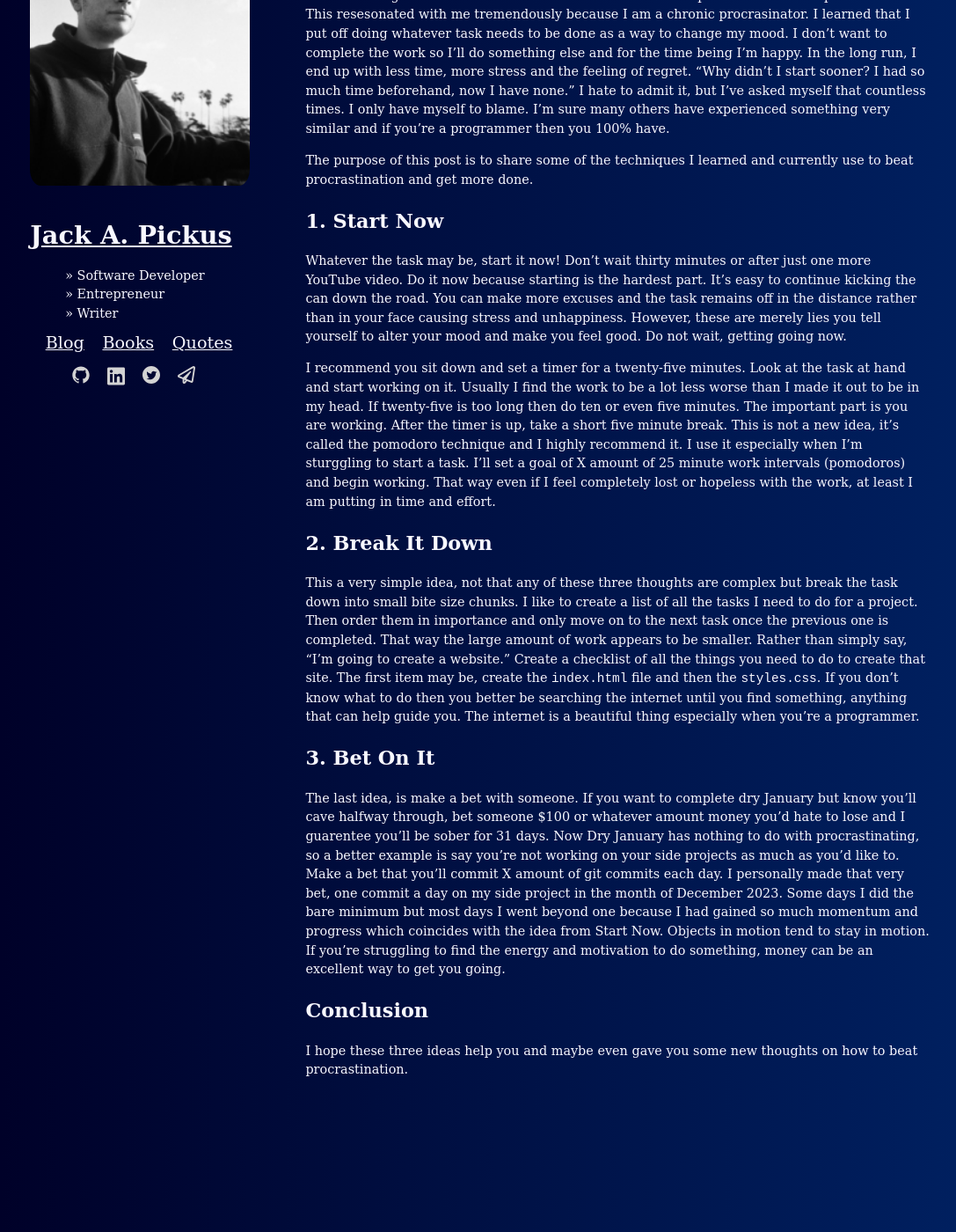
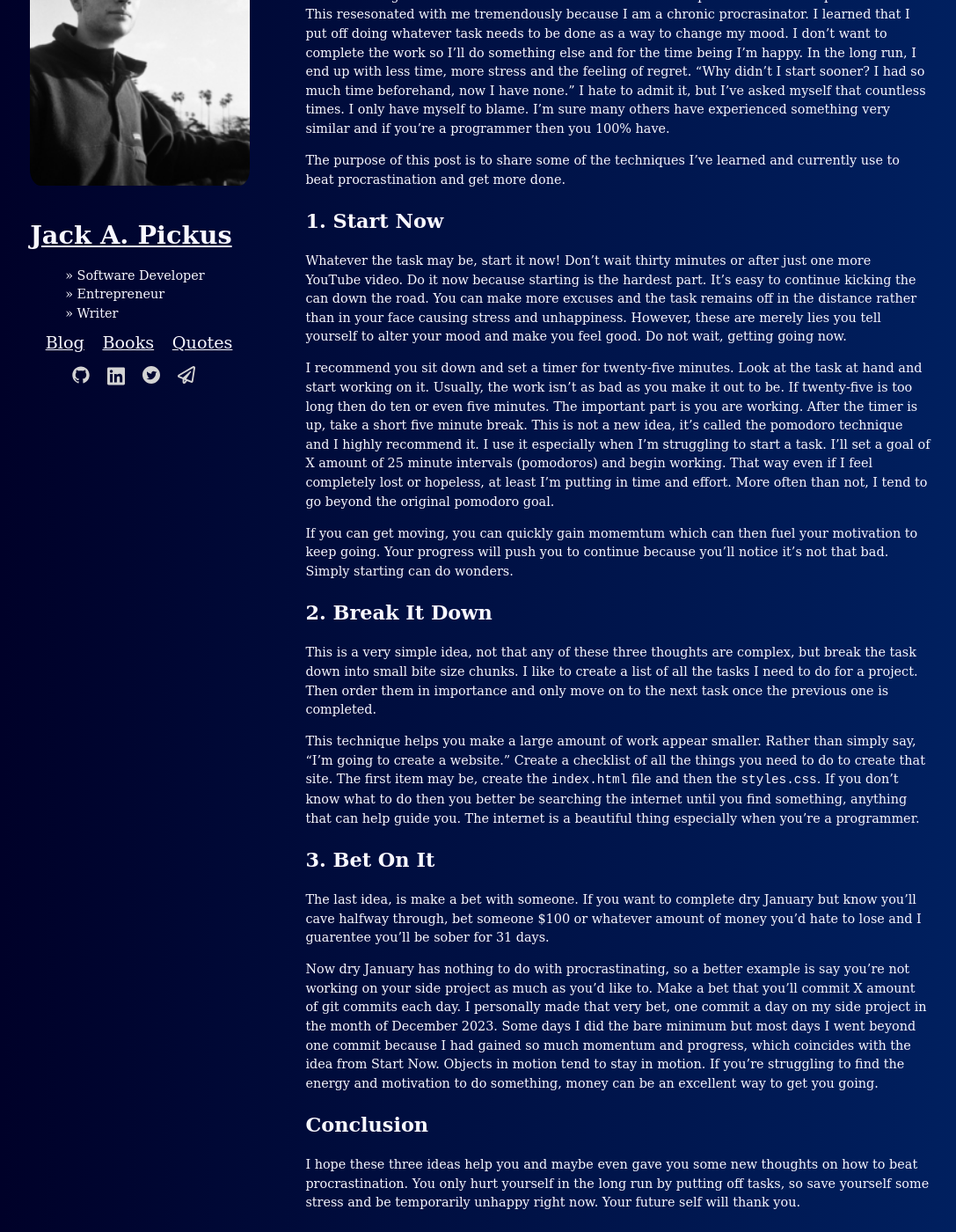
Before and after one commit to jackpickus/jackpickus.github.io, a Jekyll site: the page built from _posts/2024-03-01-beating-procrastination.md, in a window 1280 px wide and 1400 px high, scrolled down 200 px. Shown: the whole window at 88% size, without its empty margins (37-1124 px from the left). Built offline with Jekyll 4.4.1, drawn with Linux system fonts in a browser that asks for light colours.

Commit message:
edit post

```diff
--- a/_posts/2024-03-01-beating-procrastination.md
+++ b/_posts/2024-03-01-beating-procrastination.md
@@ -11,7 +11,7 @@ less time, more stress and the feeling of regret. "Why didn't I start sooner? I
 I hate to admit it, but I've asked myself that countless times. I only have myself to blame.
 I'm sure many others have experienced something very similar and if you're a programmer then you 100% have.
 
-The purpose of this post is to share some of the techniques I learned and currently use to beat procrastination and get more done.
+The purpose of this post is to share some of the techniques I've learned and currently use to beat procrastination and get more done.
 
 ### 1. Start Now
 Whatever the task may be, start it now! Don't wait thirty minutes or after just one more YouTube video. Do it now
@@ -19,31 +19,38 @@ because starting is the hardest part. It's easy to continue kicking the can down
 and the task remains off in the distance rather than in your face causing stress and unhappiness. However, these are merely
 lies you tell yourself to alter your mood and make you feel good. Do not wait, getting going now.
 
-I recommend you sit down and set a timer for a twenty-five minutes. Look at the task at hand and start working on it. Usually
-I find the work to be a lot less worse than I made it out to be in my head. If twenty-five is too long then do ten or
-even five minutes.  The important part is you are working. After the timer is up, take a short five minute break. This is not a new
-idea, it's called the pomodoro technique and I highly recommend it. I use it especially when I'm sturggling to start a task. I'll set
-a goal of X amount of 25 minute work intervals (pomodoros) and begin working. That way even if I feel completely lost or hopeless with
-the work, at least I am putting in time and effort.
+I recommend you sit down and set a timer for twenty-five minutes. Look at the task at hand and start working on it. Usually,
+the work isn't as bad as you make it out to be. If twenty-five is too long then do ten or
+even five minutes. The important part is you are working. After the timer is up, take a short five minute break. This is not a new
+idea, it's called the pomodoro technique and I highly recommend it. I use it especially when I'm struggling to start a task. I'll set
+a goal of X amount of 25 minute intervals (pomodoros) and begin working. That way even if I feel completely lost or hopeless,
+at least I'm putting in time and effort. More often than not, I tend to go beyond the original pomodoro goal.
 
+If you can get moving, you can quickly gain momemtum which can then fuel your motivation to keep going. Your progress
+will push you to continue because you'll notice it's not that bad. Simply starting can do wonders.
 
 ### 2. Break It Down
-This a very simple idea, not that any of these three thoughts are complex but break the task down into small bite size chunks.
+This is a very simple idea, not that any of these three thoughts are complex, but break the task down into small bite size chunks.
 I like to create a list of all the tasks I need to do for a project. Then order them in importance and only move on to the next task
-once the previous one is completed. That way the large amount of work appears to be smaller. Rather than simply say, "I'm going to create
+once the previous one is completed.
+
+This technique helps you make a large amount of work appear smaller. Rather than simply say, "I'm going to create
 a website." Create a checklist of all the things you need to do to create that site. The first item may be, create the `index.html` file
 and then the `styles.css`. If you don't know what to do then you better be searching the internet until you find something, anything that
 can help guide you. The internet is a beautiful thing especially when you're a programmer.
 
 ### 3. Bet On It
 The last idea, is make a bet with someone. If you want to complete dry January but know you'll cave halfway through,
-bet someone $100 or whatever amount money you'd hate to lose and I guarentee you'll be sober for 31 days.
-Now Dry January has nothing to do with procrastinating, so a better example is say you're not working on your
-side projects as much as you'd like to. Make a bet that you'll commit X amount of git commits each day. I personally
+bet someone $100 or whatever amount of money you'd hate to lose and I guarentee you'll be sober for 31 days.
+
+Now dry January has nothing to do with procrastinating, so a better example is say you're not working on your
+side project as much as you'd like to. Make a bet that you'll commit X amount of git commits each day. I personally
 made that very bet, one commit a day on my side project in the month of December 2023. Some days I did the bare
-minimum but most days I went beyond one because I had gained so much momentum and progress which coincides with the
+minimum but most days I went beyond one commit because I had gained so much momentum and progress, which coincides with the
 idea from Start Now. Objects in motion tend to stay in motion. If you're struggling to find the energy and motivation
 to do something, money can be an excellent way to get you going.
 
 ### Conclusion
 I hope these three ideas help you and maybe even gave you some new thoughts on how to beat procrastination.
+You only hurt yourself in the long run by putting off tasks, so save yourself some stress and be temporarily unhappy
+right now. Your future self will thank you.
```
